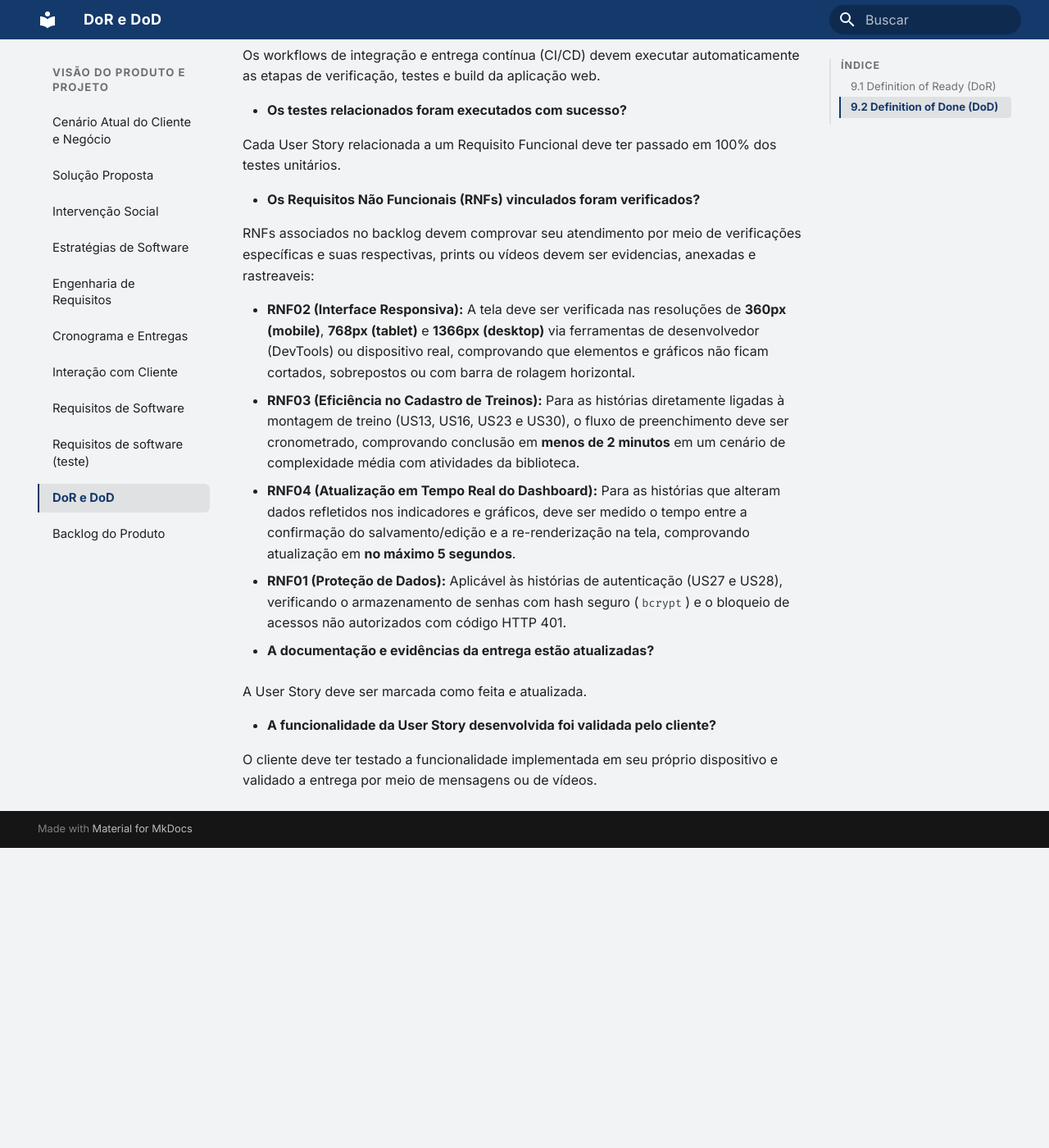
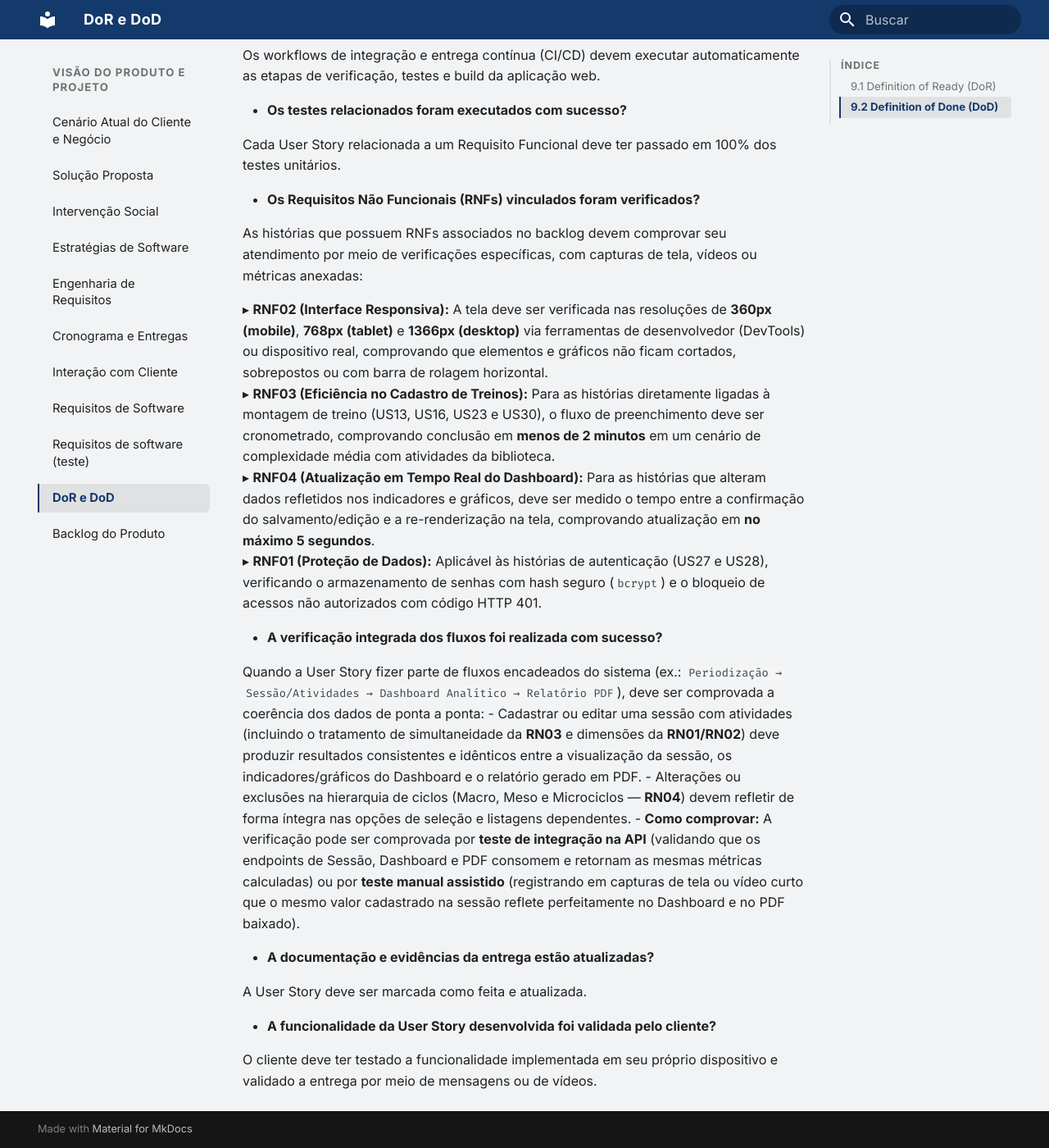
Before and after one commit to mdsreq-fga-unb/REQ-2026.2-T01-FutBoard, an MkDocs documentation site: the page built from docs/visao-produto/dor-dod.md, in a window 1280 px wide and 1400 px high, scrolled down 1353 px. Shown: the whole window at 82% size. Built offline with MkDocs 1.6.1 and Material for MkDocs 9.7.7, drawn with Linux system fonts in a browser that asks for light colours; before the commit the page ends 2387 px from its top, so only the background shows below that.

Commit message:
docs: melhora a vizualizacao dos itens

```diff
--- a/docs/visao-produto/dor-dod.md
+++ b/docs/visao-produto/dor-dod.md
@@ -52,12 +52,21 @@ Cada User Story relacionada a um Requisito Funcional deve ter passado em 100% do
 
 - **Os Requisitos Não Funcionais (RNFs) vinculados foram verificados?**
 
- RNFs associados no backlog devem comprovar seu atendimento por meio de verificações específicas e suas respectivas, prints ou vídeos devem ser evidencias, anexadas e rastreaveis:
+As histórias que possuem RNFs associados no backlog devem comprovar seu atendimento por meio de verificações específicas, com capturas de tela, vídeos ou métricas anexadas:
 
-  - **RNF02 (Interface Responsiva):** A tela deve ser verificada nas resoluções de **360px (mobile)**, **768px (tablet)** e **1366px (desktop)** via ferramentas de desenvolvedor (DevTools) ou dispositivo real, comprovando que elementos e gráficos não ficam cortados, sobrepostos ou com barra de rolagem horizontal.
-  - **RNF03 (Eficiência no Cadastro de Treinos):** Para as histórias diretamente ligadas à montagem de treino (US13, US16, US23 e US30), o fluxo de preenchimento deve ser cronometrado, comprovando conclusão em **menos de 2 minutos** em um cenário de complexidade média com atividades da biblioteca.
-  - **RNF04 (Atualização em Tempo Real do Dashboard):** Para as histórias que alteram dados refletidos nos indicadores e gráficos, deve ser medido o tempo entre a confirmação do salvamento/edição e a re-renderização na tela, comprovando atualização em **no máximo 5 segundos**.
-  - **RNF01 (Proteção de Dados):** Aplicável às histórias de autenticação (US27 e US28), verificando o armazenamento de senhas com hash seguro (`bcrypt`) e o bloqueio de acessos não autorizados com código HTTP 401.
+  ▸ **RNF02 (Interface Responsiva):** A tela deve ser verificada nas resoluções de **360px (mobile)**, **768px (tablet)** e **1366px (desktop)** via ferramentas de desenvolvedor (DevTools) ou dispositivo real, comprovando que elementos e gráficos não ficam cortados, sobrepostos ou com barra de rolagem horizontal.
+  ▸ **RNF03 (Eficiência no Cadastro de Treinos):** Para as histórias diretamente ligadas à montagem de treino (US13, US16, US23 e US30), o fluxo de preenchimento deve ser cronometrado, comprovando conclusão em **menos de 2 minutos** em um cenário de complexidade média com atividades da biblioteca.
+  ▸ **RNF04 (Atualização em Tempo Real do Dashboard):** Para as histórias que alteram dados refletidos nos indicadores e gráficos, deve ser medido o tempo entre a confirmação do salvamento/edição e a re-renderização na tela, comprovando atualização em **no máximo 5 segundos**.
+  ▸ **RNF01 (Proteção de Dados):** Aplicável às histórias de autenticação (US27 e US28), verificando o armazenamento de senhas com hash seguro (`bcrypt`) e o bloqueio de acessos não autorizados com código HTTP 401.
+
+
+
+- **A verificação integrada dos fluxos foi realizada com sucesso?**
+
+Quando a User Story fizer parte de fluxos encadeados do sistema (ex.: `Periodização → Sessão/Atividades → Dashboard Analítico → Relatório PDF`), deve ser comprovada a coerência dos dados de ponta a ponta:
+  - Cadastrar ou editar uma sessão com atividades (incluindo o tratamento de simultaneidade da **RN03** e dimensões da **RN01/RN02**) deve produzir resultados consistentes e idênticos entre a visualização da sessão, os indicadores/gráficos do Dashboard e o relatório gerado em PDF.
+  - Alterações ou exclusões na hierarquia de ciclos (Macro, Meso e Microciclos — **RN04**) devem refletir de forma íntegra nas opções de seleção e listagens dependentes.
+  - **Como comprovar:** A verificação pode ser comprovada por **teste de integração na API** (validando que os endpoints de Sessão, Dashboard e PDF consomem e retornam as mesmas métricas calculadas) ou por **teste manual assistido** (registrando em capturas de tela ou vídeo curto que o mesmo valor cadastrado na sessão reflete perfeitamente no Dashboard e no PDF baixado).
 
 - **A documentação e evidências da entrega estão atualizadas?**
 
```
